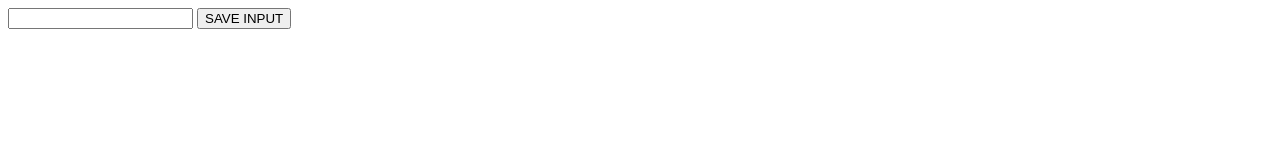
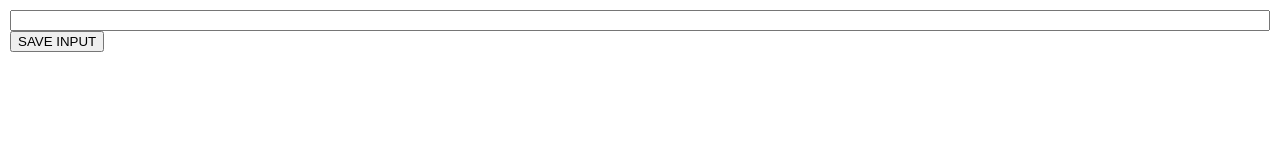
Before and after one commit to Mohammed-Siddique/lead_tracker, a plain HTML site: page index.html in a window 1280 px wide. Drawn offline with Linux system fonts and the light colour scheme.

```diff
--- a/index.css
+++ b/index.css
@@ -1,5 +1,13 @@
 body{
     margin: 0;
     padding: 10px;
+    box-sizing: border-box;
     font-family: Arial, Helvetica, sans-serif;
 }
+
+input{
+    width: 100%;
+    padding-left: 10px;
+    padding-right: 10px;
+    box-sizing: border-box;
+}
--- a/index.html
+++ b/index.html
@@ -4,6 +4,7 @@
     <meta charset="UTF-8">
     <meta name="viewport" content="width=device-width, initial-scale=1.0">
     <title>Document</title>
+    <link rel="stylesheet" href="index.css">
 </head>
 <body>
     <input type="text" id="input-el">
```
